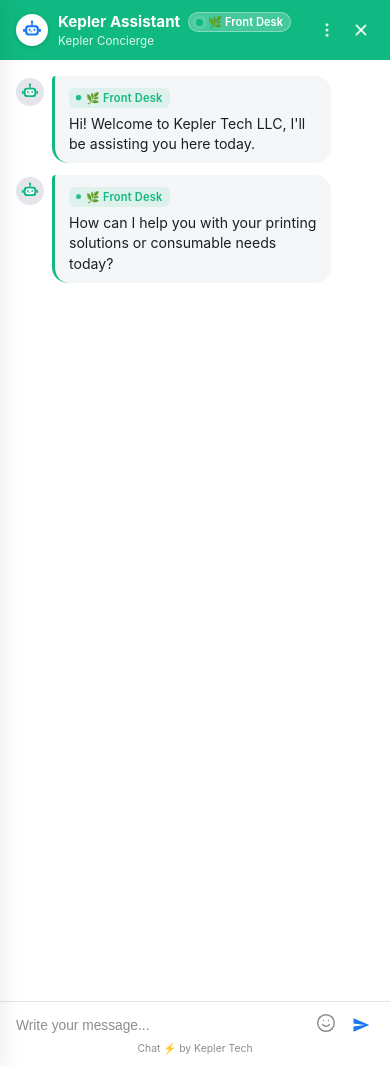
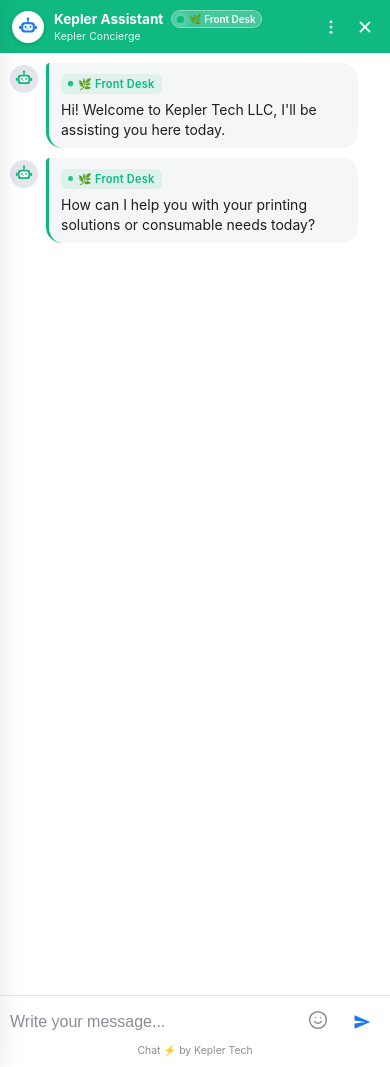
Before and after one commit to jishankt/simpleconversationalai, a Flask app: page /chat in a window 390 px wide. Run offline with Flask 3, Linux system fonts and the light colour scheme; data that the repository does not hold is empty.

Commit message:
feat: full mobile responsive layout
CSS (style.css):
- Safe-area insets for notched phones (env(safe-area-inset-*))
- Small phones (<=480px):
  * Full-viewport 100dvh layout
  * Swipeable horizontal product card lane with scroll-snap
  * iOS auto-zoom fix: font-size: 16px on chat input
  * Touch-friendly send/emoji buttons (36px min targets)
  * Full-width sidebar overlay
  * Comparison bar repositioned above keyboard
  * Lightbox scaled to fit screen
- Tablets (481px-768px):
  * 2-column product card grid
  * 85vw sidebar overlay
- Medium screens (769px-900px):
  * 2-column product grid
- Touch devices (any size):
  * 40px header action buttons
  * 36px card action buttons
  * Disabled desktop hover-lift on cards
- Landscape phones:
  * Compact header, smaller card images

HTML (index.html):
- Bumped CSS cache-bust version to kepler_mobile_2026
- Updated sidebar label: 41-Catalogue -> 42-Catalogue

```diff
--- a/static/css/style.css
+++ b/static/css/style.css
@@ -1052,3 +1052,199 @@ body {
   color: #1e293b;
   text-align: center;
 }
+
+/* =========================================================
+   MOBILE RESPONSIVE — Full coverage for phones & tablets
+   ========================================================= */
+
+/* Prevent horizontal scroll on any screen */
+html, body {
+  overflow-x: hidden;
+  -webkit-overflow-scrolling: touch;
+}
+
+/* Safe-area insets for notched phones (iPhone X+, Android) */
+.chat-input-wrapper {
+  padding-bottom: calc(10px + env(safe-area-inset-bottom));
+}
+.chat-header {
+  padding-top: calc(12px + env(safe-area-inset-top));
+}
+
+/* ── Small phones ≤ 480px ───────────────────────────────── */
+@media (max-width: 480px) {
+
+  .app-container,
+  .chat-main {
+    width: 100vw;
+    height: 100dvh;
+    height: 100vh;
+  }
+
+  .chat-header {
+    padding: 10px 12px;
+    padding-top: calc(10px + env(safe-area-inset-top));
+  }
+
+  .assistant-info h2    { font-size: 0.85rem; }
+  .active-agent-badge   { font-size: 0.62rem; padding: 2px 5px; }
+  .active-agent-role    { font-size: 0.65rem; }
+
+  .messages-container {
+    padding: 10px;
+    gap: 10px;
+  }
+
+  .message-row { max-width: 94%; }
+
+  .message-bubble {
+    font-size: 0.875rem;
+    padding: 8px 12px;
+  }
+
+  /* Product cards — horizontal swipe lane */
+  .product-cards-grid {
+    display: flex !important;
+    flex-direction: row !important;
+    overflow-x: auto !important;
+    scroll-snap-type: x mandatory;
+    -webkit-overflow-scrolling: touch;
+    gap: 10px !important;
+    padding-bottom: 8px;
+    scrollbar-width: none;
+  }
+  .product-cards-grid::-webkit-scrollbar { display: none; }
+
+  .product-card-item {
+    min-width: 200px !important;
+    max-width: 200px !important;
+    scroll-snap-align: start;
+    flex-shrink: 0;
+  }
+
+  .card-img-wrap { height: 95px; }
+  .card-title    { font-size: 0.8rem; }
+  .card-action-btn { font-size: 0.65rem; padding: 5px 6px; }
+
+  /* Input bar */
+  .chat-input-wrapper {
+    padding: 8px 10px;
+    padding-bottom: calc(8px + env(safe-area-inset-bottom));
+  }
+
+  /* iOS: font-size >= 16px prevents auto-zoom on focus */
+  .chat-input {
+    font-size: 16px;
+  }
+
+  .send-btn,
+  .input-emoji-btn {
+    min-width: 36px;
+    min-height: 36px;
+  }
+
+  /* Comparison bar: stay above input */
+  .comparison-floating-bar {
+    bottom: calc(64px + env(safe-area-inset-bottom));
+    left: 12px;
+    right: 12px;
+    transform: none;
+    border-radius: 14px;
+    font-size: 0.75rem;
+    padding: 8px 12px;
+  }
+
+  /* Sidebar: full-width overlay */
+  .sidebar {
+    width: 100vw;
+    max-width: 100vw;
+  }
+
+  /* Lightbox: full screen */
+  .lightbox-content {
+    max-width: 96vw;
+    max-height: 92vh;
+    padding: 12px;
+    border-radius: 10px;
+  }
+  .lightbox-img-box img,
+  .lightbox-content img {
+    max-width: 90vw;
+    max-height: 65vh;
+  }
+
+  .consumable-card { min-width: 130px; }
+}
+
+/* ── Tablets 481px – 768px ──────────────────────────────── */
+@media (min-width: 481px) and (max-width: 768px) {
+
+  .app-container,
+  .chat-main {
+    width: 100vw;
+    height: 100dvh;
+    height: 100vh;
+  }
+
+  .messages-container { padding: 12px 14px; }
+  .message-row { max-width: 90%; }
+
+  /* 2-column product grid on tablets */
+  .product-cards-grid {
+    display: grid !important;
+    grid-template-columns: repeat(2, 1fr) !important;
+  }
+
+  .chat-input { font-size: 16px; }
+
+  .sidebar {
+    width: 85vw;
+    max-width: 340px;
+  }
+
+  .comparison-floating-bar {
+    bottom: calc(70px + env(safe-area-inset-bottom));
+    left: 16px;
+    right: 16px;
+    transform: none;
+    border-radius: 14px;
+  }
+}
+
+/* ── Medium screens 769px – 900px ──────────────────────── */
+@media (min-width: 769px) and (max-width: 900px) {
+  .product-cards-grid {
+    grid-template-columns: repeat(2, 1fr) !important;
+  }
+  .message-row { max-width: 85%; }
+}
+
+/* ── Touch devices (any size) ───────────────────────────── */
+@media (hover: none) and (pointer: coarse) {
+  .header-actions-btn {
+    min-width: 40px;
+    min-height: 40px;
+    padding: 8px;
+  }
+  .card-action-btn,
+  .btn-compare-check { min-height: 36px; }
+  .deck-scroll-btn   { width: 30px; height: 30px; }
+  .prompt-chip       { padding: 6px 14px; font-size: 0.78rem; }
+
+  /* Disable desktop-only hover lift */
+  .product-card-item:hover {
+    transform: none;
+    box-shadow: 0 1px 4px rgba(0, 0, 0, 0.05);
+  }
+}
+
+/* ── Landscape phone: short viewport ────────────────────── */
+@media (max-height: 500px) and (orientation: landscape) {
+  .chat-header {
+    padding: 6px 12px;
+  }
+  .assistant-avatar { width: 26px; height: 26px; }
+  .messages-container { padding: 8px 12px; gap: 8px; }
+  .card-img-wrap { height: 70px; }
+  .chat-input-wrapper { padding: 6px 12px; }
+}
--- a/templates/index.html
+++ b/templates/index.html
@@ -9,7 +9,7 @@
   <link rel="preconnect" href="https://fonts.googleapis.com">
   <link rel="preconnect" href="https://fonts.gstatic.com" crossorigin>
   <link href="https://fonts.googleapis.com/css2?family=Inter:wght@400;500;600;700&display=swap" rel="stylesheet">
-  <link rel="stylesheet" href="/static/css/style.css?v=kepler_4agents_2026">
+  <link rel="stylesheet" href="/static/css/style.css?v=kepler_mobile_2026">
 </head>
 <body>
 
@@ -51,7 +51,7 @@
       <div class="config-group" style="border-left: 3px solid #10b981;">
         <h3 style="margin-bottom: 8px;">
           <span>SalesAI Assistant</span>
-          <span style="font-size: 0.7rem; color: #10b981;">● 41-Catalogue Active</span>
+          <span style="font-size: 0.7rem; color: #10b981;">● 42-Catalogue Active</span>
         </h3>
         <p style="font-size: 0.74rem; color: var(--text-secondary); line-height: 1.4;">
           Unified conversational pipeline for commercial Epson and Citizen hardware qualification, specification comparison, and verified consumable matching.
```
